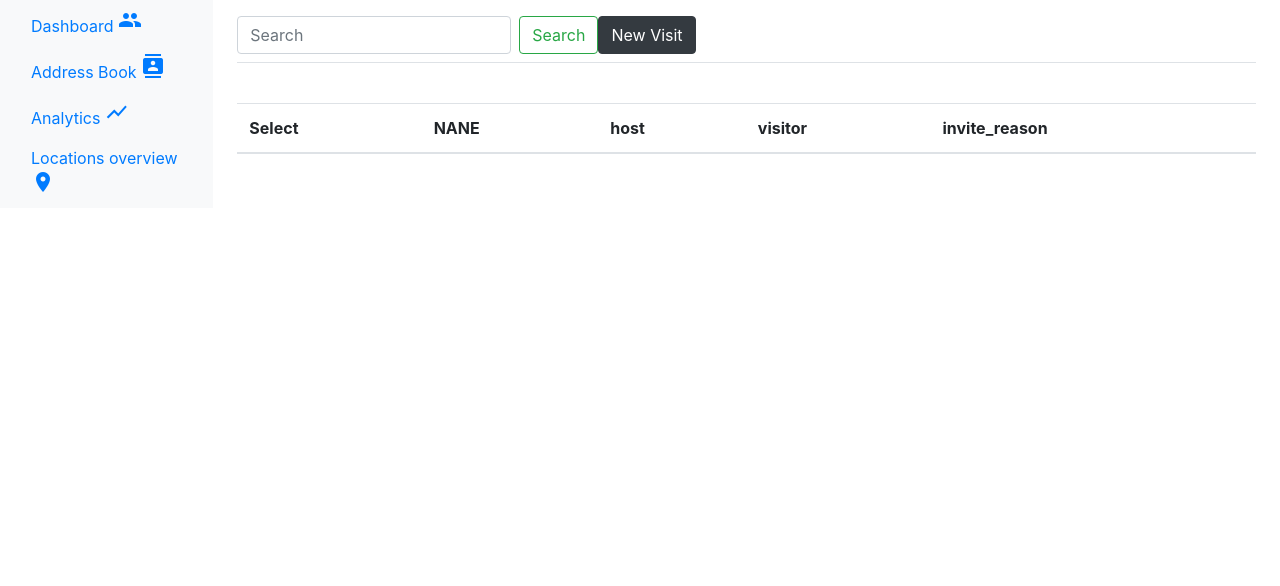
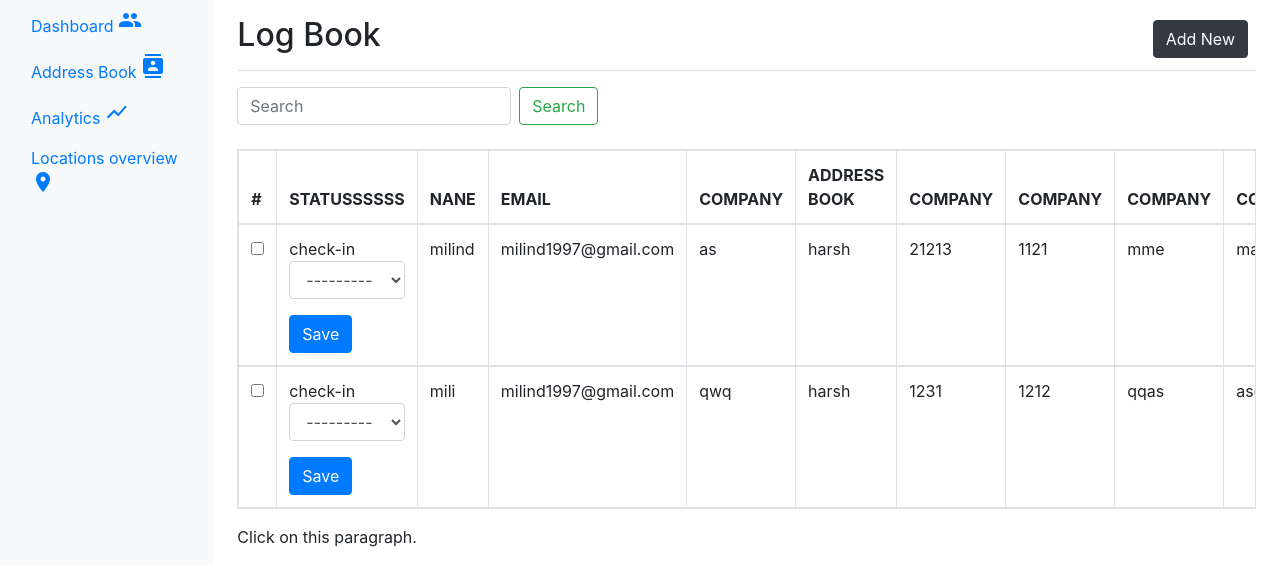
Before and after one commit to milindparvatia/visitingmanegment, a Django app: page /logbook/ in a window 1280 px wide. Shown: the part 56-642 px from the top of the page. Run offline with Django 3.2, Linux system fonts and the light colour scheme; data comes from the database, SQL or seed files in the repository; both versions use the stored data as it was after the commit; data that the repository does not hold is empty; parts of the project's set-up code (start-up, migrations or seed data) failed here and were passed over; some libraries are stand-ins or nearby versions.

Commit message:
status added

```diff
--- a/app/admin.py
+++ b/app/admin.py
@@ -1,7 +1,5 @@
 from django.contrib import admin
-from app.models import Visit,Visitor,Host
+from app.models import Visitor,Host
 
-# Register your models here.
-admin.site.register(Visit)
 admin.site.register(Visitor)
 admin.site.register(Host)
--- a/app/forms.py
+++ b/app/forms.py
@@ -1,7 +1,6 @@
 from django import forms
-from .models import Visit,Visitor,Host
-from bootstrap_datepicker_plus import DatePickerInput
-from django import forms
+from .models import Visitor,Host
+from bootstrap_datepicker_plus import DatePickerInput,TimePickerInput
 
 class ToDoForm(forms.Form):
     date = forms.DateField(
@@ -12,7 +11,26 @@ class ToDoForm(forms.Form):
         label=''
     )
 
+class StatusForm(forms.ModelForm):
+    class Meta:
+        model = Visitor
+        fields = [
+            'status'
+        ]
+
+    def __init__(self, *args, **kwargs):
+        super(StatusForm, self).__init__(*args, **kwargs)
+        self.fields['status'].label = False
+        self.fields['status'].widget.attrs.update({'class': "ssss"})
+
 class VisitorForm(forms.ModelForm):
+    date = forms.DateField(
+        widget=DatePickerInput(
+            format='%m/%d/%Y',
+            attrs={'id':'date','onchange':'myFunction()'}
+        ),
+        label='Date Visiting'
+    )
     class Meta:
         model = Visitor
         fields = [
@@ -23,8 +41,16 @@ class VisitorForm(forms.ModelForm):
             "licenseplate",
             "about",
             "comment",
-            "visiting"
+            "visiting",
+            'start_time',
+            'end_time',
+            'status'
+            # "durations"
         ]
+        widgets = {
+            'start_time':TimePickerInput().start_of('party time'),
+            'end_time':TimePickerInput().end_of('party time'),
+        }
 
     def __init__(self, *args, **kwargs):
         def new_label_from_instance(self, obj):
@@ -53,16 +79,3 @@ class HostForm(forms.ModelForm):
             "mobile",
             "comment"
         ]
-
-class VisitForm(forms.ModelForm):
-    attrs={
-        'class': 'form-control'
-    }
-    class Meta:
-        model = Visit
-        fields = [
-            "visitor",
-            "host",
-            "visit",
-            "invite_reason"
-        ]
--- a/app/templates/account/logbook.html
+++ b/app/templates/account/logbook.html
@@ -1,49 +1,85 @@
 {% extends "account/dashboardlayout.html" %}
+{% load bootstrap4 %}
+{% load crispy_forms_tags %}
 
 {% block content1 %}
 
-<!-- <h1 class="h2">Visitors Address Book</h1> -->
+<h1 class="h2">Log Book</h1>
 <div class="btn-toolbar mb-2 mb-md-0">
+  <div class="btn-group mr-2">
+    <a href="/addnewvisit" class="btn btn-dark">Add New</a>
+  </div>
+</div>
+</div>
+
 <form class="form-inline">
   <input class="form-control mr-sm-2" placeholder="Search" type="search" name="q" id="query" aria-label="Search">
   <button class="btn btn-outline-success my-2 my-sm-0" type="submit">Search</button>
 </form>
 
-  <div class="btn-group mr-2">
-    <a href="/addnewvisit" class="btn btn-dark">New Visit</a>
-  </div>
-</div>
-</div>
-
-
 <br>
-
-  <table class="table table-hover">
+<table class="table table-bordered table-hover table-responsive">
   <thead>
     <tr>
-          <th scope="col">Select</th>
+      <th scope="col">#</th>
+      <th scope="col">STATUSSSSSS</th>
       <th scope="col">NANE</th>
-          <th scope="col">host</th>
-          <th scope="col">visitor</th>
-          <th scope="col">invite_reason</th>
+      <th scope="col">EMAIL</th>
+      <th scope="col">COMPANY</th>
+      <th scope="col">ADDRESS BOOK</th>
+      <th scope="col">COMPANY</th>
+      <th scope="col">COMPANY</th>
+      <th scope="col">COMPANY</th>
+      <th scope="col">COMPANY</th>
+      <th scope="col">COMPANY</th>
+      <th scope="col">COMPANY</th>
+      <th scope="col">COMPANY</th>
     </tr>
   </thead>
 {% for ip in objects_all %}
-  {% for m_obj in objects_all1 %}
-        {{m_obj.full_name}}
-    {% endfor %}
   <tbody>
     <tr>
       <th scope="row">
         <input type="checkbox" name="select" id="select">
       </th>
-          <td>{{ip.visitor}}</td>
-          <td>{{ip.host}}</td>
-          <td>{{ip.visit}}</td>
-          <td>{{ip.invite_reason}}</td>
+      <td>
+        <form action="/statusupdate/{{ip.id}}/" id="updateForm" method="POST">
+          {% csrf_token %}
+          {{ip.status}}
+            <div class="form-group">
+                {{ form1.status|as_crispy_field }}
+            </div>
+            <button type="submit" class="btn btn-primary">Save</button>
+          </form>
+        </td>
+      <td>{{ip.full_name}}</td>
+      <td>{{ip.email}}</td>
+      <td>{{ip.company_name}}</td>
+      <td>{% for data in ip.visiting.all %}{{ data }}{% endfor %}</td>
+      <td>{{ip.mobile}}</td>
+      <td>{{ip.licenseplate}}</td>
+      <td>{{ip.about}}</td>
+      <td>{{ip.comment}}</td>
+      <td>{{ip.date}}</td>
+      <td>{{ip.start_time}}</td>
+      <td>{{ip.end_time}}</td>
     </tr>
   </tbody>
 {% endfor %}
 </table>
 
+<p>Click on this paragraph.</p>
+
+<script>
+    {% block jquery %}
+
+    // $(document).ready(function(){
+    //   $(".ssss").change(function(){
+    //       $('#updateForm').submit();
+    //     });
+    //   });
+
     {% endblock %}
+  </script>
+
+{% endblock %}
--- a/app/templates/app/layout.html
+++ b/app/templates/app/layout.html
@@ -11,8 +11,12 @@
 
 <body>
       <nav class="navbar navbar-expand-lg sticky-top navbar-dark bg-dark">
+          {% if user.is_authenticated %}
+          <a class="navbar-brand" href="..\logbook">Visitor</a>
+          <button class="navbar-toggler" type="button" data-toggle="collapse" data-target="#navbarSupportedContent" aria-controls="navbarSupportedContent" aria-expanded="false" aria-label="Toggle navigation">
+              <span class="navbar-toggler-icon"></span>
+          </button>
         <div class="collapse navbar-collapse" id="navbarSupportedContent">
-                  {% if user.is_authenticated %}
             <ul class="navbar-nav mr-auto">
                 <li class="nav-item dropdown">
                     <a class="nav-link dropdown-toggle" href="#" id="navbarDropdown" role="button" data-toggle="dropdown" aria-haspopup="true" aria-expanded="false">
@@ -39,11 +43,13 @@
                     </div>
                 </li>
               </ul>
+                </div>
                     {% else %}
                     <a class="navbar-brand" href="..\..\">Visitor</a>
                     <button class="navbar-toggler" type="button" data-toggle="collapse" data-target="#navbarSupportedContent" aria-controls="navbarSupportedContent" aria-expanded="false" aria-label="Toggle navigation">
                         <span class="navbar-toggler-icon"></span>
                     </button>
+                <div class="collapse navbar-collapse" id="navbarSupportedContent">
                     <ul class="navbar-nav mr-auto">
                       <li class="nav-item active">
                         <a class="nav-link" href="..\..\">Home<span class="sr-only">(current)</span></a>
@@ -60,10 +66,10 @@
                         <a class="nav-link active" href="..\..\accounts/login">Log in</a>
                       </li>
                     </ul>
+                  </div>
                   {% endif %}
-        </form>
-        </div>
         </nav>
+
       {% block content %}{% endblock %}
     </div>
       <script src="https://code.jquery.com/jquery-3.3.1.slim.min.js" integrity="sha384-q8i/X+965DzO0rT7abK41JStQIAqVgRVzpbzo5smXKp4YfRvH+8abtTE1Pi6jizo" crossorigin="anonymous"></script>
--- a/app/urls.py
+++ b/app/urls.py
@@ -2,23 +2,21 @@ from django.urls import path
 from . import views
 from rest_framework import routers
 from django.conf.urls import url, include
-# from .views import CompanyListView
 
 
-# router = routers.DefaultRouter()
-# router.register(r'Visitor', views.VisitorView.as_view())
-# router.register(r'Visit', views.VisitView.as_view())
-# router.register(r'Host', views.HostView.as_view())
+router = routers.DefaultRouter()
+router.register(r'Visitor', views.VisitorViewSet)
+router.register(r'Host', views.HostViewSet)
 
 urlpatterns = [
-    # url(r'^/api/data/', include(router.urls)),
-    #url(r'^api-auth/', include('rest_framework.urls', namespace='rest_framework')),
+    url(r'^api/', include(router.urls)),
+    # url(r'^api-auth/', include('rest_framework.urls', namespace='rest_framework')),
     path('', views.index, name='index'),
     path('register/', views.register, name='register'),
     path('about/', views.about, name='about'),
     path('contact/', views.contact, name='contact'),
     path('logbook/', views.logbook, name='logbook'),
-    # path('api/', CompanyListView.as_view()),
+    url(r'^statusupdate/(?P<id>\d+)/', views.statusupdate, name='statusupdate'),
     path('addressbook/', views.addressbook, name='addressbook'),
     path('locations/', views.locations, name='locations'),
     path('analytics/', views.analytics, name='analytics'),
@@ -27,5 +25,4 @@ urlpatterns = [
     path('addnewhost/', views.addnewhost, name='addnewhost'),
     path('api/data/HostView/', views.HostView.as_view()),
     path('api/data/VisitorView/', views.VisitorView.as_view()),
-    path('api/data/VisitView/', views.VisitView.as_view()),
 ]
--- a/app/views.py
+++ b/app/views.py
@@ -1,39 +1,37 @@
-from django.http import HttpResponse
+from django.http import HttpResponse, HttpResponseRedirect
 from django.contrib.auth import login, authenticate
 from django.contrib.auth.forms import UserCreationForm
 from django.shortcuts import render, redirect, get_object_or_404
 
-from app.models import Host,Visit,Visitor
+from app.models import Host,Visitor
 from django.contrib.auth.models import User, Group
-from rest_framework import viewsets
+from rest_framework import viewsets,status
 from rest_framework.generics import ListAPIView
-from app.serializers import HostSerializer,VisitorSerializer,VisitSerializer
+from app.serializers import HostSerializer,VisitorSerializer
 from app.forms import VisitorForm,HostForm
-from .forms import ToDoForm
+from .forms import ToDoForm, StatusForm
 
 from django.db.models import Q
-# class VisitorViewSet(viewsets.ModelViewSet):
-#     """
-#     API endpoint that allows users to be viewed or edited.
-#     """
-#     queryset = Group.objects.all()
-#     serializer_class = VisitorSerializer
+from rest_framework.views import APIView
+from rest_framework.response import Response
 
+class VisitorViewSet(viewsets.ModelViewSet):
+    """
+    API endpoint that allows users to be viewed or edited.
+    """
+    queryset = Visitor.objects.all()
+    serializer_class = VisitorSerializer
 
-# class VisitViewSet(viewsets.ModelViewSet):
-#     """
-#     API endpoint that allows groups to be viewed or edited.
-#     """
-#     queryset = Group.objects.all()
-#     serializer_class = VisitSerializer
+class HostViewSet(viewsets.ModelViewSet):
+    """
+    API endpoint that allows groups to be viewed or edited.
+    """
+    queryset = Host.objects.all()
+    serializer_class = HostSerializer
 
 class HostView(ListAPIView):
     queryset = Host.objects.all()
     serializer_class = HostSerializer
-
-class VisitView(ListAPIView):
-    queryset = Visit.objects.all()
-    serializer_class = VisitSerializer
 
 class VisitorView(ListAPIView):
     queryset = Visitor.objects.all()
@@ -45,6 +43,7 @@ def addnewvisit(request):
         instance = form.save(commit=False)
         print(form.cleaned_data.get("full_name"))
         instance.save()
+        form.save_m2m()
     else:
         form = VisitorForm()
 
@@ -88,48 +87,48 @@ def contact(request):
 def index(request):
     return render(request,'app/index.html')
 
-from rest_framework.views import APIView
-from rest_framework.response import Response
+def statusupdate(request,id=None):
+    instance = get_object_or_404(Visitor,id=id)
 
-# class CompanyListView(APIView):
-#     def get(self, request):
-#         query_list = VisitSerializer
-#         # one = Host.objects.prefetch_related('relateds')
-#         query = request.GET.get("q")
+    form = StatusForm(request.POST or None, instance=instance)
+    if form.is_valid():
+        instance = form.save(commit=False)
+        print(form.cleaned_data.get("status"))
+        instance.save(update_fields=["status"])
+    else:
+        form = StatusForm()
 
-#         if query:
-#             query_list = query_list.filter(
-#                 Q(visit=query)|
-#                 Q(visitor=query)|
-#                 Q(host=query)|
-#                 Q(invite_reason=query)
-#                 )
+    instance = {'form':form}
+    return HttpResponseRedirect('../../logbook/')
 
-#         instance = {
-#             "objects_all":query_list,
-#             # "objects_all1":events
-#         }
-#         return Response(instance)
-
-from django.forms.models import model_to_dict
 
 def logbook(request):
-    query_list = Visit.objects.all()
+    query_list = Visitor.objects.all()
     one = Host.objects.prefetch_related('relateds')
-    # print(query_list[0].visiting.value)
+
+    # instance = get_object_or_404(Visitor)
+    form = StatusForm(request.POST or None)
+    if form.is_valid():
+        instance = form.save(commit=False)
+        print(form.cleaned_data.get("status"))
+        instance.save(update_fields=["status"])
+    else:
+        form = StatusForm()
+
     query = request.GET.get("q")
 
     if query:
         query_list = query_list.filter(
-            Q(visit=query)|
-            Q(visitor=query)|
-            Q(host=query)|
-            Q(invite_reason=query)
+            Q(full_name__icontains=query)|
+            Q(email__icontains=query)|
+            Q(company_name__icontains=query)
+            # Q(address__icontains=query)
             )
 
     instance = {
         "objects_all":query_list,
-        "objects_all1":one
+        "objects_all1":one,
+        'form1':form
     }
     return render(request, 'account/logbook.html', instance)
 
```
Also changed, not shown: app/models.py (+13 -7 lines), app/serializers.py (+11 -26 lines), app/templates/account/addnewvisit.html (+27 -0 lines), app/migrations/0001_initial.py, db.sqlite3. Lines whose indentation alone changed are shown as unchanged.
